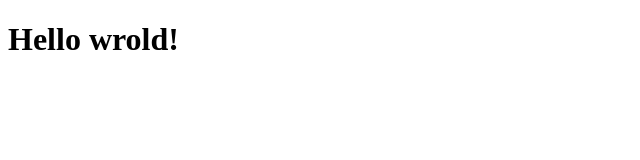
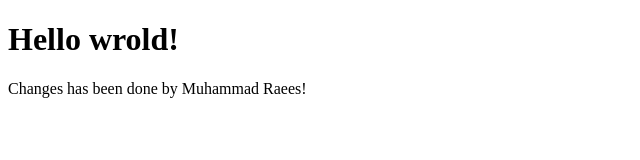
Before and after one commit to raeeskhan125/hello, a plain HTML site: page index.html in a window 1280 px wide. Shown: the whole page, without its empty margins (0-640 px from the left). Drawn offline with Linux system fonts and the light colour scheme.

Commit message:
paragraph add

```diff
--- a/index.html
+++ b/index.html
@@ -8,5 +8,6 @@
 </head>
 <body>
     <h1>Hello wrold!</h1>
+    <p>Changes has been done by Muhammad Raees!</p>
 </body>
 </html>
```
